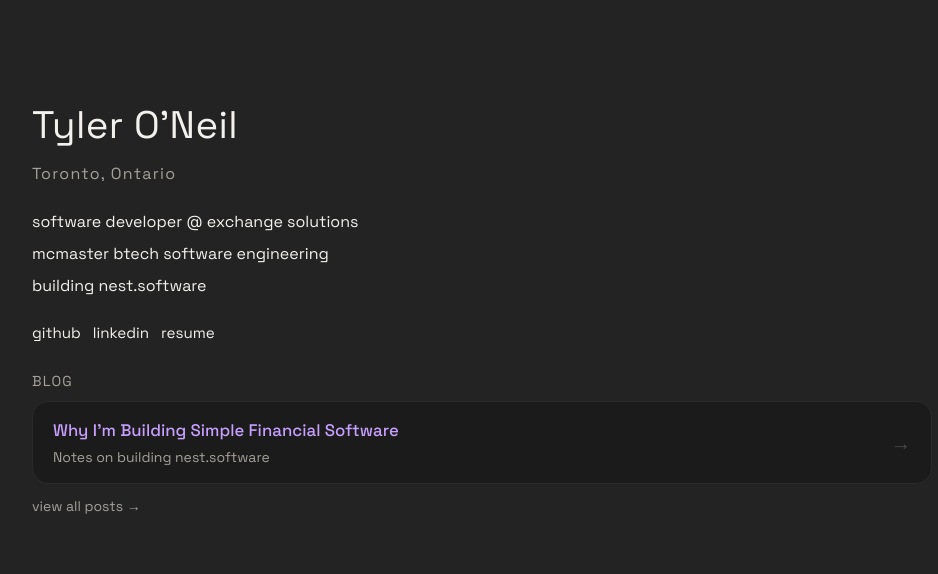
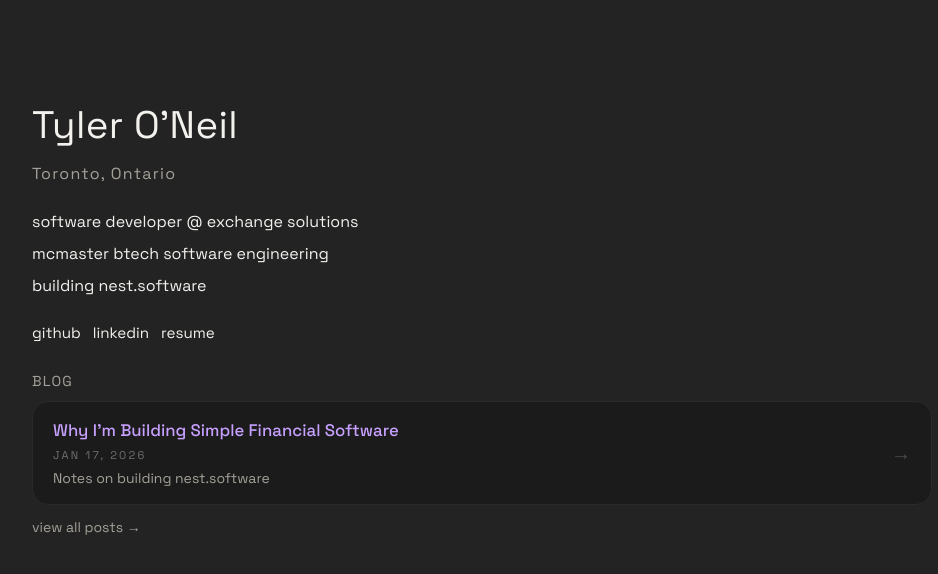
Before and after one commit to tyleroneildev/portfolio, a Next.js app: page / in a window 1280 px wide. Shown: the top 574 px of the page, without its empty margins (158-1096 px from the left). Built offline with nearby package versions, Linux system fonts and the light colour scheme.

Commit message:
add date formatting

```diff
--- a/app/blog/[slug]/page.tsx
+++ b/app/blog/[slug]/page.tsx
@@ -3,6 +3,7 @@ import type { Metadata } from "next";
 import { notFound } from "next/navigation";
 
 import { getBlogBySlug, getBlogSlugs } from "@/lib/blog";
+import { formatBlogDate } from "@/lib/utils/date";
 import TableOfContents from "@/components/blog/TableOfContents";
 
 type BlogPostPageProps = {
@@ -85,7 +86,7 @@ export default async function BlogPostPage({ params }: BlogPostPageProps) {
           </p>
           {post.date ? (
             <p className='text-sm uppercase tracking-[0.08em] text-[#a5a19a]'>
-              {post.date}
+              {formatBlogDate(post.date)}
             </p>
           ) : null}
         </header>
--- a/app/blog/page.tsx
+++ b/app/blog/page.tsx
@@ -2,6 +2,7 @@ import Link from "next/link";
 import type { Metadata } from "next";
 
 import { getAllBlogs } from "@/lib/blog";
+import { formatBlogDate } from "@/lib/utils/date";
 
 export const metadata: Metadata = {
   title: "Blog | Tyler O'Neil",
@@ -68,6 +69,9 @@ export default function BlogIndexPage() {
                   >
                     {post.title}
                   </Link>
+                  <p className='text-xs uppercase tracking-[0.2em] text-[#6f6f6f]'>
+                    {formatBlogDate(post.date)}
+                  </p>
                   <p className='text-sm text-[#a5a19a]'>{post.description}</p>
                 </div>
                 <span className='text-xl text-[#4b4b4b] transition-colors duration-200 group-hover:text-[#c7a0ff]'>
--- a/app/page.tsx
+++ b/app/page.tsx
@@ -1,6 +1,7 @@
 import Link from "next/link";
 
 import { getAllBlogs } from "@/lib/blog";
+import { formatBlogDate } from "@/lib/utils/date";
 
 export default function Home() {
   const posts = getAllBlogs().slice(0, 3);
@@ -75,6 +76,9 @@ export default function Home() {
                   >
                     {post.title}
                   </Link>
+                  <p className='text-[0.7rem] uppercase tracking-[0.2em] text-[#6f6f6f]'>
+                    {formatBlogDate(post.date)}
+                  </p>
                   <p className='text-sm text-[#a5a19a]'>{post.description}</p>
                 </div>
                 <span className='text-xl text-[#4b4b4b] transition-colors duration-200 group-hover:text-[#c7a0ff]'>
--- a/components/blog/BlogFooter.tsx
+++ b/components/blog/BlogFooter.tsx
@@ -9,7 +9,7 @@ export default function BlogFooter() {
           <a
             aria-label="Tyler O'Neil on LinkedIn"
             className='transition-colors hover:text-[#f3f1ed]'
-            href='https://www.linkedin.com/in/tyleroneil/'
+            href='https://www.linkedin.com/in/tyler-oneil-dev/'
             rel='noreferrer'
             target='_blank'
           >
@@ -26,7 +26,7 @@ export default function BlogFooter() {
           <a
             aria-label="Tyler O'Neil on GitHub"
             className='transition-colors hover:text-[#f3f1ed]'
-            href='https://github.com/'
+            href='https://github.com/tyleroneildev'
             rel='noreferrer'
             target='_blank'
           >
--- a/content/blog/simple-financial-software.mdx
+++ b/content/blog/simple-financial-software.mdx
@@ -1,7 +1,7 @@
 ---
 title: "Why I'm Building Simple Financial Software"
 description: "Notes on building nest.software"
-date: "2026-01-15"
+date: "2026-01-17"
 ---
 
 Financial software is often complex by design. Not because money is inherently
--- /dev/null
+++ b/lib/utils/date.ts
@@ -0,0 +1,13 @@
+export function formatBlogDate(date?: string) {
+  if (!date) return "Draft";
+
+  const [year, month, day] = date.split("-").map(Number);
+  const utcDate = new Date(Date.UTC(year, month - 1, day));
+
+  return utcDate.toLocaleDateString("en-CA", {
+    year: "numeric",
+    month: "short",
+    day: "numeric",
+    timeZone: "UTC",
+  });
+}
```
